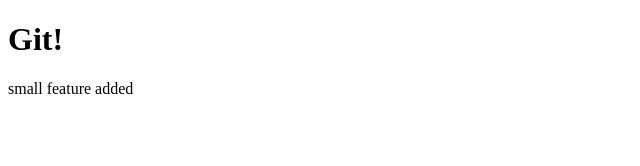
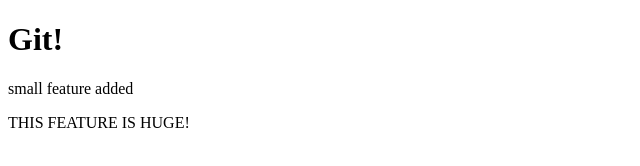
Before and after one commit to JoshMTRobinson/background-generator, a plain HTML site: page index.html in a window 1280 px wide. Shown: the whole page, without its empty margins (0-640 px from the left). Drawn offline with Linux system fonts and the light colour scheme.

Commit message:
big feature implemented

```diff
--- a/index.html
+++ b/index.html
@@ -6,5 +6,6 @@
 <body>
 	<h1>Git!</h1>
 	<p>small feature added</p>
+	<p>THIS FEATURE IS HUGE!</p>
 </body>
 </html>
```
